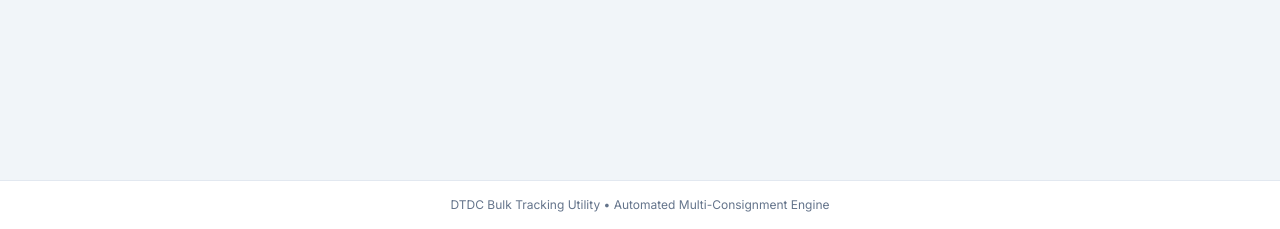
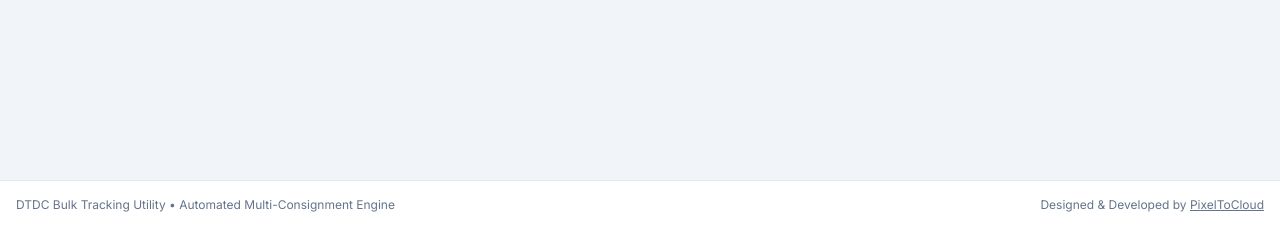
Before and after one commit to pankaj2816/dtdc-bulk-tracker, a Flask app: page / in a window 1280 px wide. Shown: the part 571-800 px from the top of the page. Run offline with Flask 3, Linux system fonts and the light colour scheme; some libraries are stand-ins or nearby versions.

Commit message:
Update footer with responsive agency credit and referral tracking link

```diff
--- a/templates/index.html
+++ b/templates/index.html
@@ -438,9 +438,10 @@
     </div>
 
     <!-- Footer -->
-    <footer class="bg-white border-t border-slate-200 text-slate-500 text-xs py-4 text-center">
-        <div class="max-w-7xl mx-auto px-4">
-            DTDC Bulk Tracking Utility &bull; Automated Multi-Consignment Engine
+    <footer class="bg-white border-t border-slate-200 text-slate-500 text-xs py-4">
+        <div class="max-w-7xl mx-auto px-4 flex flex-col sm:flex-row items-center justify-between gap-2 text-center sm:text-left">
+            <span>DTDC Bulk Tracking Utility &bull; Automated Multi-Consignment Engine</span>
+            <span>Designed &amp; Developed by <a href="https://pixeltocloud.com?utm_source=dtdc_tracker&utm_medium=footer_credit&utm_campaign=client_referral" target="_blank" rel="noopener" class="underline hover:text-slate-800">PixelToCloud</a></span>
         </div>
     </footer>
 
```
